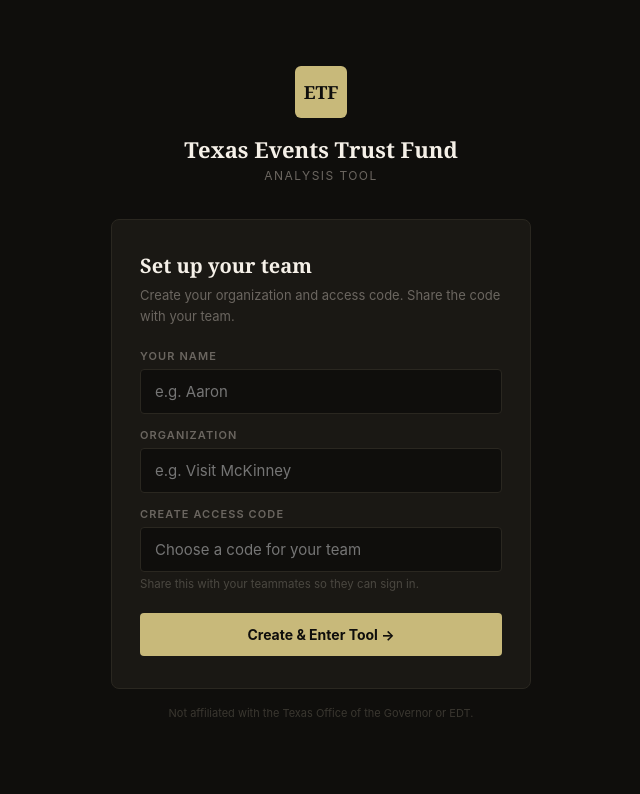
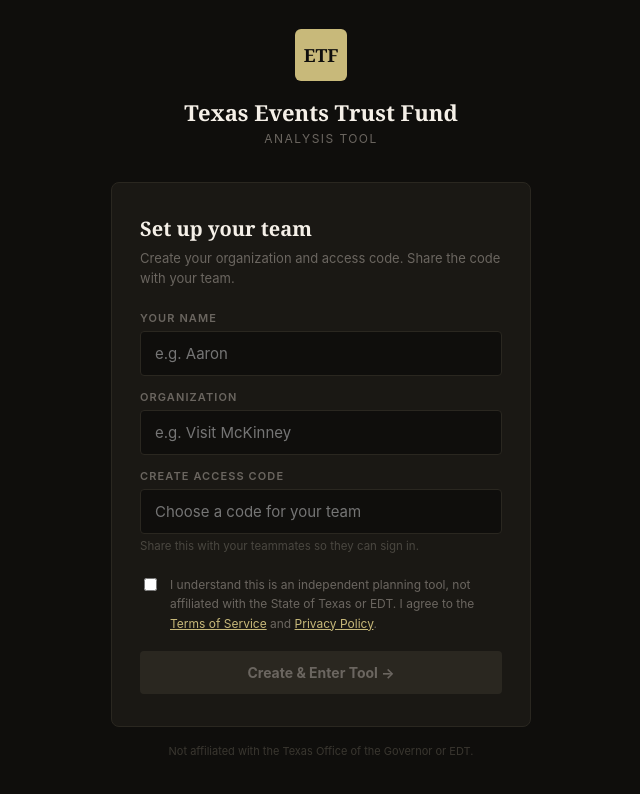
Before and after one commit to aaronwerner12/nextjs-boilerplate, a Next.js app: page / in a window 1280 px wide. Shown: the top 794 px of the page, without its empty margins (319-959 px from the left). Built offline with nearby package versions, Linux system fonts and the light colour scheme.

Commit message:
Update ETFPlaybook.tsx

```diff
--- a/app/ETFPlaybook.tsx
+++ b/app/ETFPlaybook.tsx
@@ -490,7 +490,7 @@
   if (loading) {
     return (
       <div style={styles.loadingScreen}>
-        <div style={styles.loadingText}>Loading {orgData?.name || "team"} events…</div>
+        <div style={styles.loadingText}>Loading your pipeline…</div>
       </div>
     );
   }
@@ -589,12 +589,14 @@
   const [passcode, setPasscode] = useState("");
   const [error, setError] = useState("");
   const [loading, setLoading] = useState(false);
+  const [agreed, setAgreed] = useState(false);
   const isNewOrg = typeof window !== "undefined" && !localStorage.getItem("etf_org_id");
 
   const handleSubmit = async () => {
     if (!name.trim()) { setError("Please enter your name."); return; }
     if (isNewOrg && !orgName.trim()) { setError("Please enter your organization name."); return; }
     if (!passcode.trim()) { setError("Please enter an access code."); return; }
+    if (!agreed) { setError("Please agree to the Terms of Service and Privacy Policy."); return; }
     setLoading(true);
     setError("");
 
@@ -678,7 +680,24 @@
             <input type="password" value={passcode} onChange={(e) => setPasscode(e.target.value)} onKeyDown={(e) => e.key === "Enter" && handleSubmit()} placeholder={isNewOrg ? "Choose a code for your team" : "Team access code"} style={s.input} />
             {isNewOrg && <div style={{ fontSize: 11.5, color: "#4a4740", marginTop: 5 }}>Share this with your teammates so they can sign in.</div>}
           </div>
-          <button onClick={handleSubmit} disabled={loading} style={{ width: "100%", padding: "13px", background: "#c8b97a", color: "#0f0e0c", border: "none", borderRadius: 4, fontSize: 14, fontWeight: 700, cursor: loading ? "default" : "pointer", opacity: loading ? 0.7 : 1, fontFamily: "inherit" }}>
+          <div style={{ marginBottom: 18 }}>
+            <label style={{ display: "flex", alignItems: "flex-start", gap: 10, cursor: "pointer" }}>
+              <input
+                type="checkbox"
+                checked={agreed}
+                onChange={(e) => setAgreed(e.target.checked)}
+                style={{ marginTop: 3, flexShrink: 0 }}
+              />
+              <span style={{ fontSize: 12, color: "#6b6660", lineHeight: 1.6 }}>
+                I understand this is an independent planning tool, not affiliated with the State of Texas or EDT. I agree to the{" "}
+                <a href="/terms" target="_blank" style={{ color: "#c8b97a" }}>Terms of Service</a>
+                {" "}and{" "}
+                <a href="/privacy" target="_blank" style={{ color: "#c8b97a" }}>Privacy Policy</a>.
+              </span>
+            </label>
+          </div>
+
+          <button onClick={handleSubmit} disabled={loading || !agreed} style={{ width: "100%", padding: "13px", background: agreed ? "#c8b97a" : "#2a2720", color: agreed ? "#0f0e0c" : "#6b6660", border: "none", borderRadius: 4, fontSize: 14, fontWeight: 700, cursor: loading || !agreed ? "default" : "pointer", opacity: loading ? 0.7 : 1, fontFamily: "inherit" }}>
             {loading ? "Signing in…" : isNewOrg ? "Create & Enter Tool →" : "Enter Tool →"}
           </button>
         </div>
```
